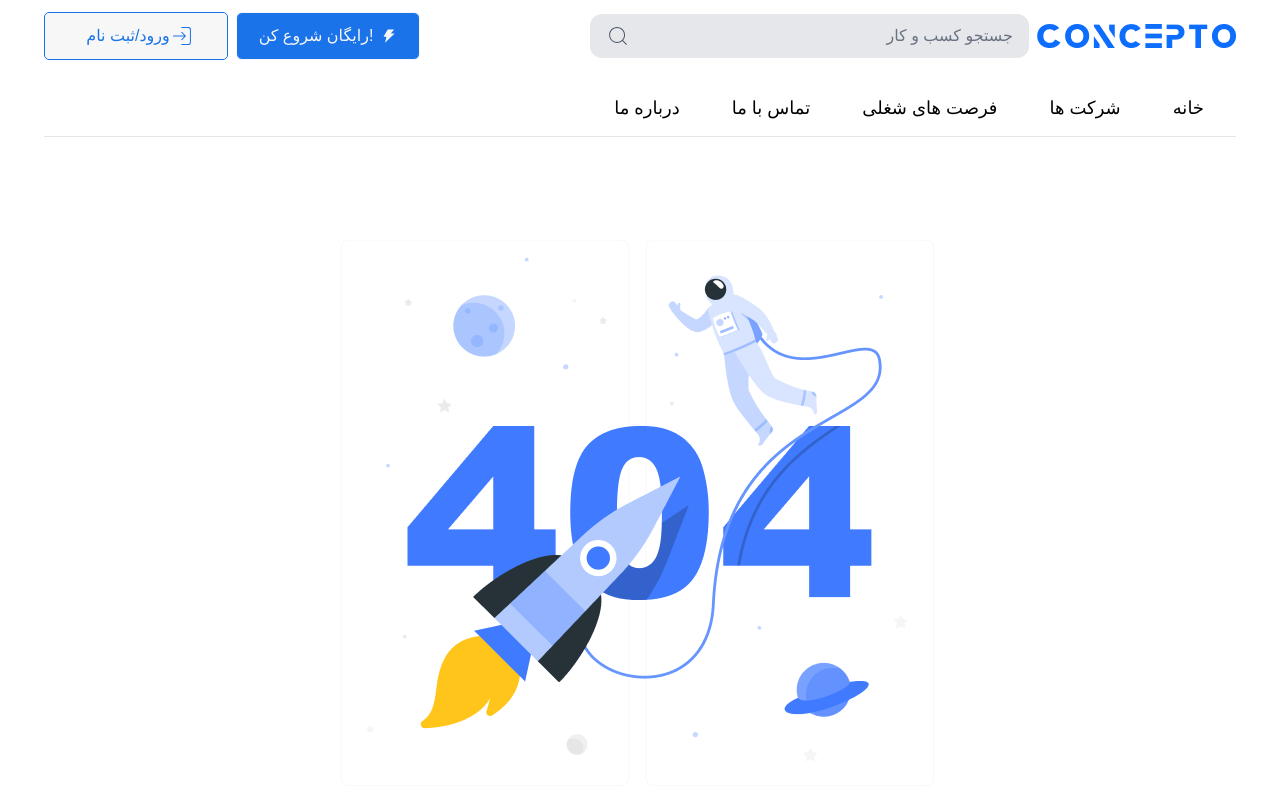
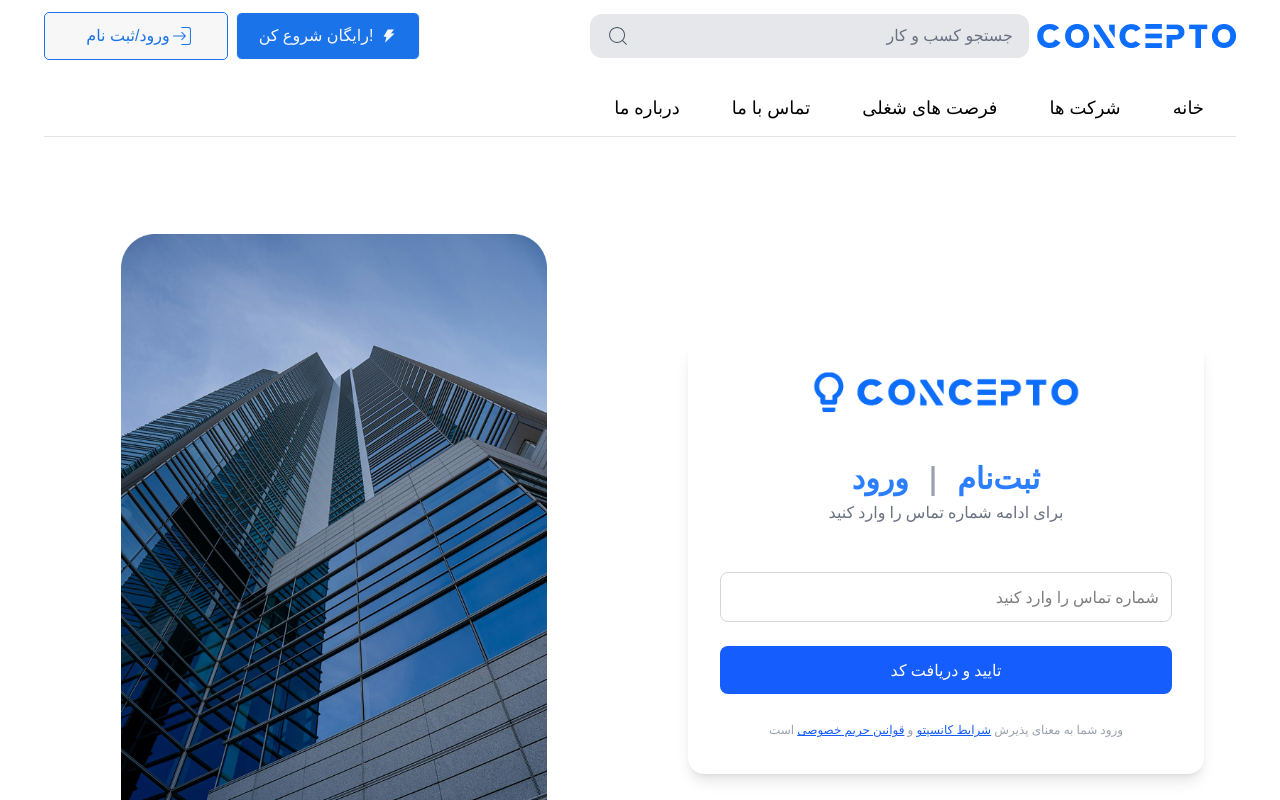
Before and after one commit to Mahdi-Devm/concepto.ir, a Next.js app: page /login in a window 1280 px wide. Before the commit this address had no page. Shown: the top 800 px of the page. Built offline with nearby package versions, Linux system fonts and the light colour scheme; a web font is replaced by a local one.

Commit message:
Login / and register

```diff
--- /dev/null
+++ b/src/app/login/page.tsx
@@ -0,0 +1,86 @@
+"use client";
+import React from "react";
+import Image from "next/image";
+import { useRouter } from "next/navigation";
+
+function Login() {
+  const navigat = useRouter();
+  return (
+    <div className="flex min-h-screen font-sans flex-col md:flex-row">
+      <div className="md:w-1/2 w-full flex flex-col items-center justify-center p-10 gap-10 bg-white">
+        <Image
+          width={300}
+          height={150}
+          src="/login/Container(1).png"
+          alt="Logo 1"
+          className="w-4/5 max-w-[450px] h-auto"
+        />
+      </div>
+
+      <div className="md:w-1/2 w-full flex items-center justify-center p-6 md:p-12">
+        <form className="w-full space-y-12 bg-white p-8 rounded-2xl shadow-lg">
+          <div className="flex justify-center">
+            <Image
+              width={300}
+              height={150}
+              src="/login/Container(2).png"
+              alt="Logo 2"
+              className="w-3/4 max-w-[300px] h-auto"
+            />
+          </div>
+
+          <div>
+            <h2 className="text-3xl font-bold text-center text-gray-700 mb-1 flex items-center justify-center gap-4">
+              <span
+                onClick={() => navigat.push("/login")}
+                className="cursor-pointer text-blue-500  transition"
+              >
+                ورود
+              </span>
+              <span className="text-gray-400">|</span>
+              <span
+                onClick={() => navigat.push("/signup")}
+                className="cursor-pointer text-blue-500  transition"
+              >
+                ثبت‌نام
+              </span>
+            </h2>
+
+            <p className="text-center text-md text-gray-500 mb-4">
+              برای ادامه شماره تماس را وارد کنید
+            </p>
+          </div>
+
+          <div className="space-y-6">
+            <input
+              type="tel"
+              placeholder="شماره تماس را وارد کنید"
+              className="w-full p-3 border border-gray-300 rounded-lg text-right placeholder:text-right"
+            />
+
+            <button
+              type="submit"
+              className="w-full bg-blue-600 text-white py-3 rounded-lg hover:bg-blue-700 transition font-medium"
+            >
+              تایید و دریافت کد
+            </button>
+
+            <p className="text-xs text-center text-gray-400 leading-6">
+              ورود شما به معنای پذیرش{" "}
+              <span className="text-blue-600 underline cursor-pointer">
+                شرایط کانسپتو
+              </span>{" "}
+              و{" "}
+              <span className="text-blue-600 underline cursor-pointer">
+                قوانین حریم خصوصی
+              </span>{" "}
+              است
+            </p>
+          </div>
+        </form>
+      </div>
+    </div>
+  );
+}
+
+export default Login;
```
Also changed, not shown: public/about/PDPAbout.png (added).
